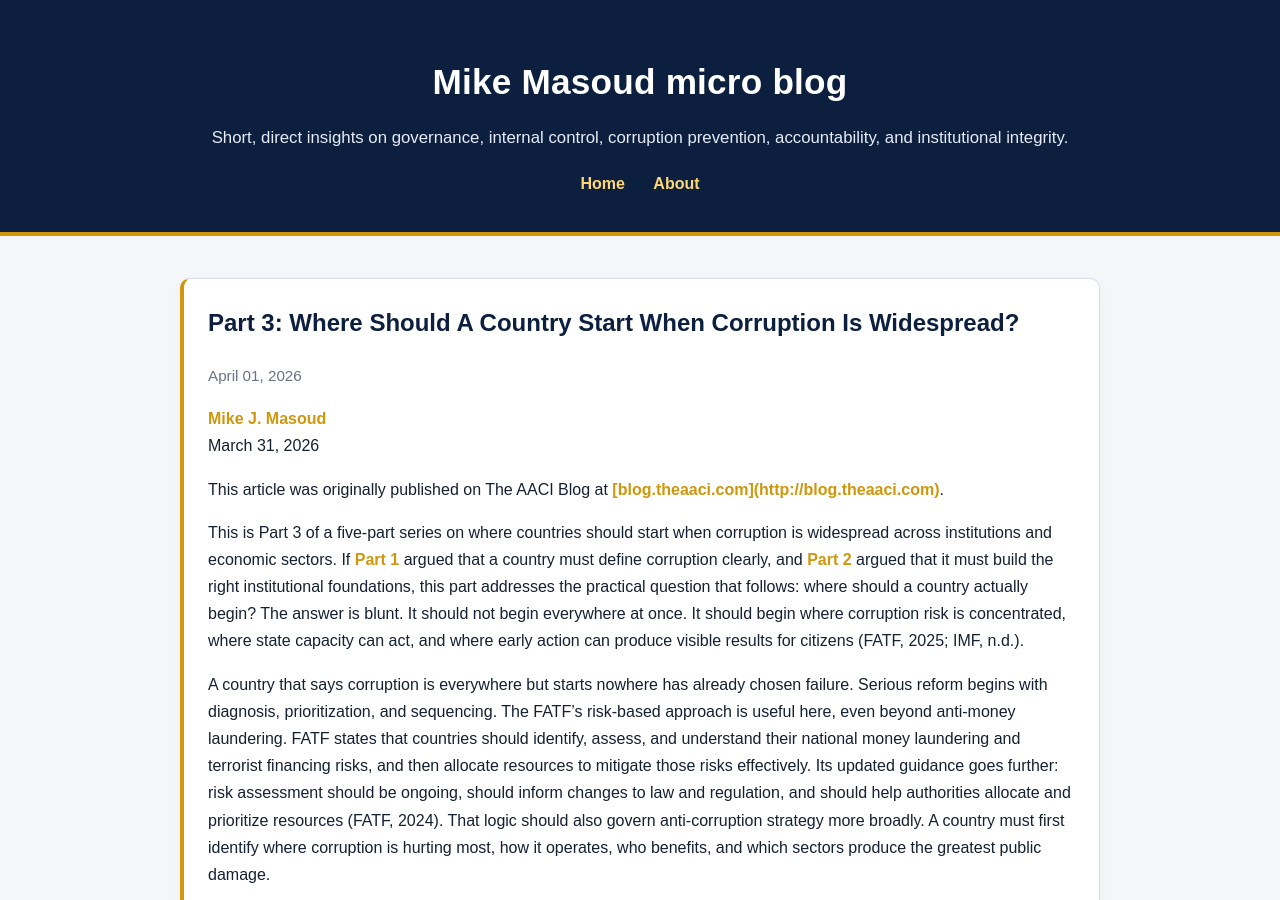
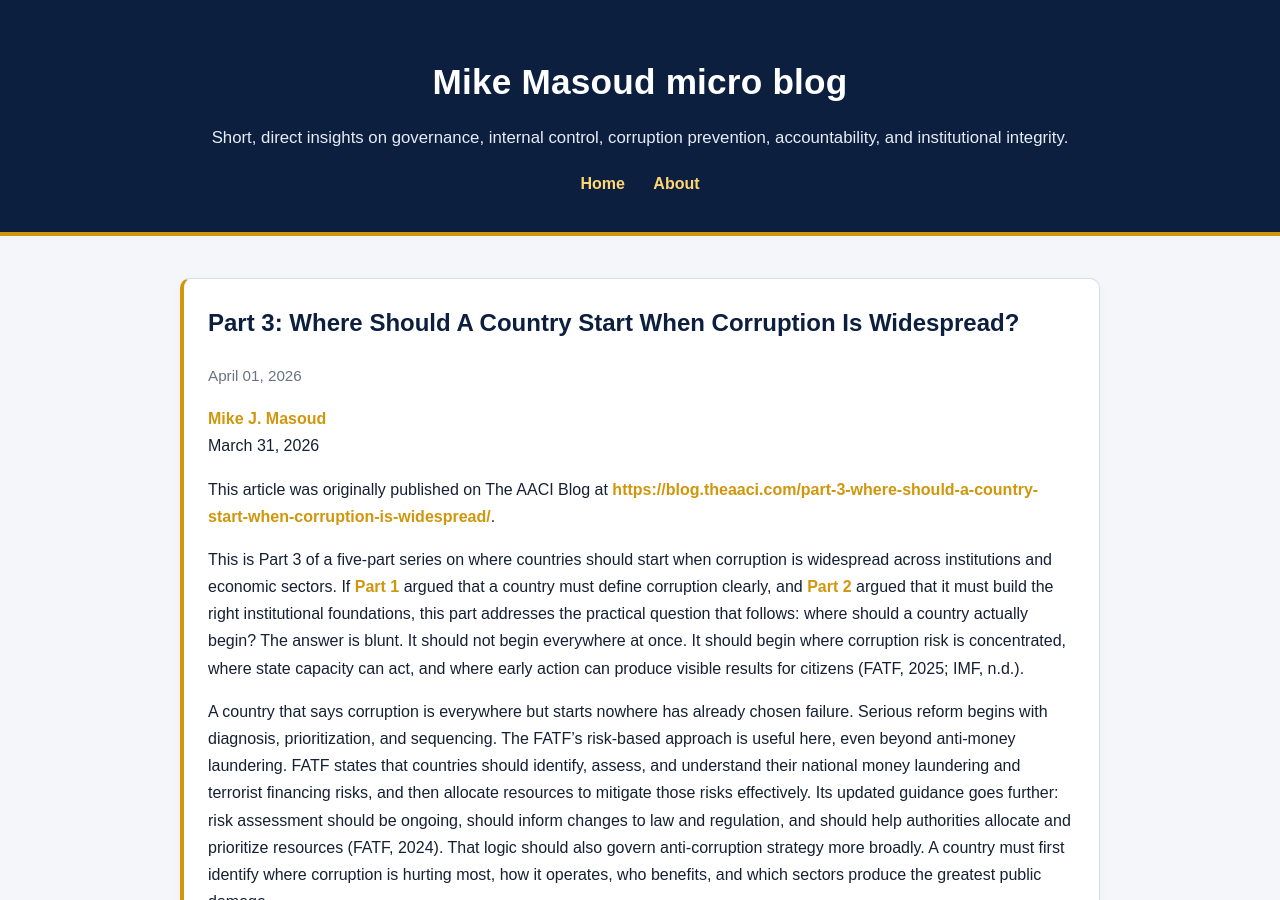
Before and after one commit to mikemasoud/microblog, a Jekyll site: the page built from _posts/2026-04-01-part-3-where-should-a-country-start-when-corruption-is-widespread.md, in a window 1280 px wide and 900 px high. Built offline with Jekyll 4.4.1, drawn with Linux system fonts in a browser that asks for light colours.

Commit message:
Update _posts/2026-04-01-part-3-where-should-a-country-start-when-corruption-is-widespread.md (via Pages CMS)

```diff
--- a/_posts/2026-04-01-part-3-where-should-a-country-start-when-corruption-is-widespread.md
+++ b/_posts/2026-04-01-part-3-where-should-a-country-start-when-corruption-is-widespread.md
@@ -12,7 +12,7 @@ why_it_matters: Reform fails when governments try to attack corruption blindly.
 [Mike J. Masoud](https://blog.theaaci.com/mike-masoud/)
 March 31, 2026
 
-<p>This article was originally published on The AACI Blog at <a href="[https://blog.theaaci.com/blog](https://blog.theaaci.com)" target="_blank" rel="noopener noreferrer">[blog.theaaci.com](http://blog.theaaci.com)</a>.</p>
+This article was originally published on The AACI Blog at [https://blog.theaaci.com/part-3-where-should-a-country-start-when-corruption-is-widespread/](https://blog.theaaci.com/part-3-where-should-a-country-start-when-corruption-is-widespread/).
 
 This is Part 3 of a five-part series on where countries should start when corruption is widespread across institutions and economic sectors. If [Part 1](https://blog.theaaci.com/part-1-a-nation-cannot-fight-what-it-has-not-defined/) argued that a country must define corruption clearly, and [Part 2](https://blog.theaaci.com/part-2-why-no-country-can-fight-corruption-without-the-right-institutional-foundations/) argued that it must build the right institutional foundations, this part addresses the practical question that follows: where should a country actually begin? The answer is blunt. It should not begin everywhere at once. It should begin where corruption risk is concentrated, where state capacity can act, and where early action can produce visible results for citizens (FATF, 2025; IMF, n.d.).
 
```
